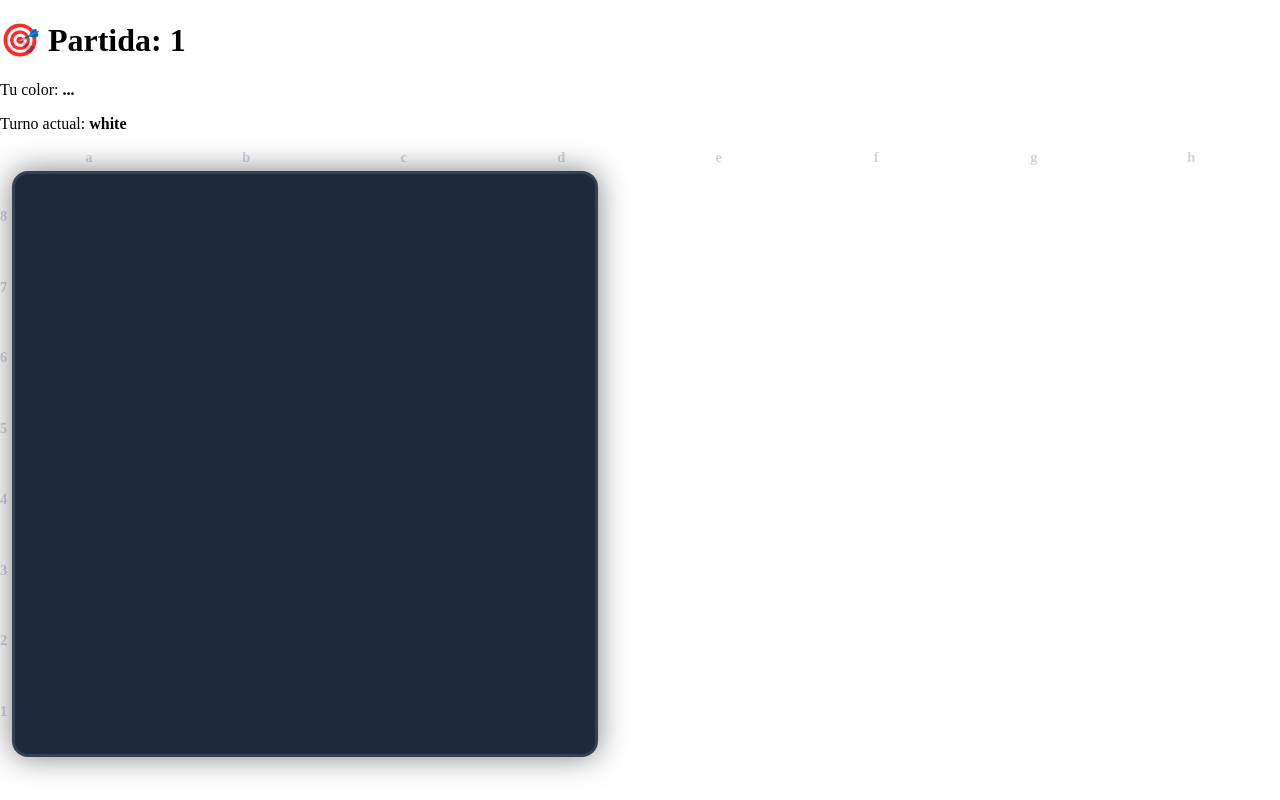
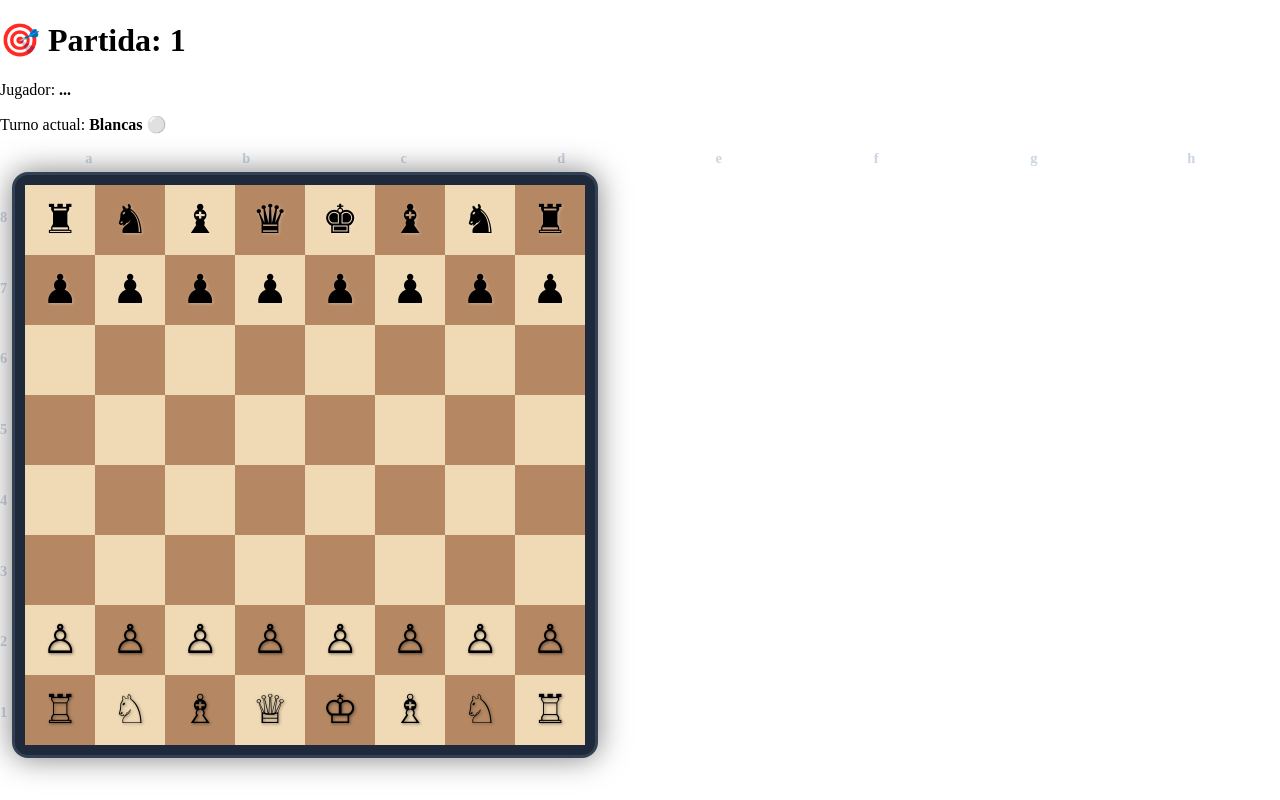
Before and after one commit to PioIX/2025-TPIN-2-G04, a Next.js app in the folder frontend/: page /game/1 in a window 1280 px wide. Built offline with nearby package versions, Linux system fonts and the light colour scheme; no server answers; sample sign-in values are in the browser's storage.

Commit message:
Simplificacion Juego

```diff
--- a/frontend/src/app/game/[id]/page.js
+++ b/frontend/src/app/game/[id]/page.js
@@ -2,80 +2,65 @@
 import { useEffect, useState } from "react";
 import { useParams, useRouter } from "next/navigation";
 import styles from "./page.module.css";
-import { socket } from "../../../../socket";
 import TableroAjedrez from "../../../../componentes/TableroAjedrez";
+
+// Tablero inicial de ajedrez
+const tableroInicial = [
+  ["r", "n", "b", "q", "k", "b", "n", "r"],
+  ["p", "p", "p", "p", "p", "p", "p", "p"],
+  ["", "", "", "", "", "", "", ""],
+  ["", "", "", "", "", "", "", ""],
+  ["", "", "", "", "", "", "", ""],
+  ["", "", "", "", "", "", "", ""],
+  ["P", "P", "P", "P", "P", "P", "P", "P"],
+  ["R", "N", "B", "Q", "K", "B", "N", "R"]
+];
 
 export default function GamePage({ params }) {
   const { id: partidaId } = params;
   const router = useRouter();
 
   const [user, setUser] = useState(null);
-  const [color, setColor] = useState(null);
-  const [tablero, setTablero] = useState([]);
+  const [tablero, setTablero] = useState(tableroInicial);
   const [turno, setTurno] = useState("white");
   const [seleccionado, setSeleccionado] = useState(null);
 
   useEffect(() => {
     const storedUser = localStorage.getItem("user");
-    if (!storedUser) return router.push("/login");
+    if (!storedUser) {
+      router.push("/login");
+      return;
+    }
     const u = JSON.parse(storedUser);
     setUser(u);
-
-    // Conectar socket
-    socket.connect();
-
-    // Unirse a la partida
-    socket.emit("join_game", { partidaId, userId: u.id });
-
-    // Escuchar info del jugador al unirse
-    socket.on("joined_game", (data) => {
-      setColor(data.color);
-      setTablero(data.tablero);
-      setTurno(data.turno);
-    });
-
-    // Escuchar updates de la partida
-    socket.on("game_update", (data) => {
-      setTablero(data.tablero);
-      setTurno(data.turno);
-    });
-
-    socket.on("move", (data) => {
-      setTablero(data.tablero);
-      setTurno(data.turno);
-    });
-
-    socket.on("error", (msg) => alert(msg));
-
-    return () => {
-      socket.off("joined_game");
-      socket.off("game_update");
-      socket.off("move");
-      socket.off("error");
-    };
-  }, [partidaId, router]);
+  }, [router]);
 
   const handleMovimiento = (idx) => {
-    if (!color || turno !== color) return; // solo puede mover su color
     const fila = Math.floor(idx / 8);
     const col = idx % 8;
 
     if (!seleccionado) {
-      // seleccionar pieza propia
+      // Seleccionar pieza
       const pieza = tablero[fila][col];
       if (!pieza) return;
+
       const esBlanca = pieza === pieza.toUpperCase();
-      if ((color === "white" && !esBlanca) || (color === "black" && esBlanca))
-        return;
+      const colorPieza = esBlanca ? "white" : "black";
+
+      if (colorPieza !== turno) return;
 
       setSeleccionado({ fila, col });
     } else {
-      // mover pieza seleccionada
-      socket.emit("move", {
-        partidaId,
-        from: seleccionado,
-        to: { fila, col }
-      });
+      // Mover pieza
+      const pieza = tablero[seleccionado.fila][seleccionado.col];
+
+      // Crear nuevo tablero
+      const nuevoTablero = tablero.map(f => [...f]);
+      nuevoTablero[fila][col] = pieza;
+      nuevoTablero[seleccionado.fila][seleccionado.col] = "";
+
+      setTablero(nuevoTablero);
+      setTurno(turno === "white" ? "black" : "white");
       setSeleccionado(null);
     }
   };
@@ -83,14 +68,33 @@ export default function GamePage({ params }) {
   return (
     <div className={styles.homeContainer}>
       <div className={styles.main}>
-        <h1>🎯 Partida: {partidaId}</h1>
-        <p>Tu color: <strong>{color || "..."}</strong></p>
-        <p>Turno actual: <strong>{turno}</strong></p>
-        <TableroAjedrez
-          tablero={tablero}
-          onMovimiento={handleMovimiento}
-          seleccionado={seleccionado}
-        />
+        <h1 className={styles.titulo}>🎯 Partida: {partidaId}</h1>
+
+        <div className={styles.infoContainer}>
+          <p className={styles.infoTexto}>
+            Jugador: <strong className={styles.destaque}>{user?.nombre || "..."}</strong>
+          </p>
+          <p className={styles.infoTexto}>
+            Turno actual: <strong className={styles.destaque}>
+              {turno === "white" ? "Blancas ⚪" : "Negras ⚫"}
+            </strong>
+          </p>
+          {seleccionado && (
+            <p className={styles.infoTexto}>
+              Pieza seleccionada: <strong className={styles.destaque}>
+                Fila {seleccionado.fila}, Col {seleccionado.col}
+              </strong>
+            </p>
+          )}
+        </div>
+
+        <div className={styles.tableroContainer}>
+          <TableroAjedrez
+            tablero={tablero}
+            onMovimiento={handleMovimiento}
+            seleccionado={seleccionado}
+          />
+        </div>
       </div>
     </div>
   );
```
